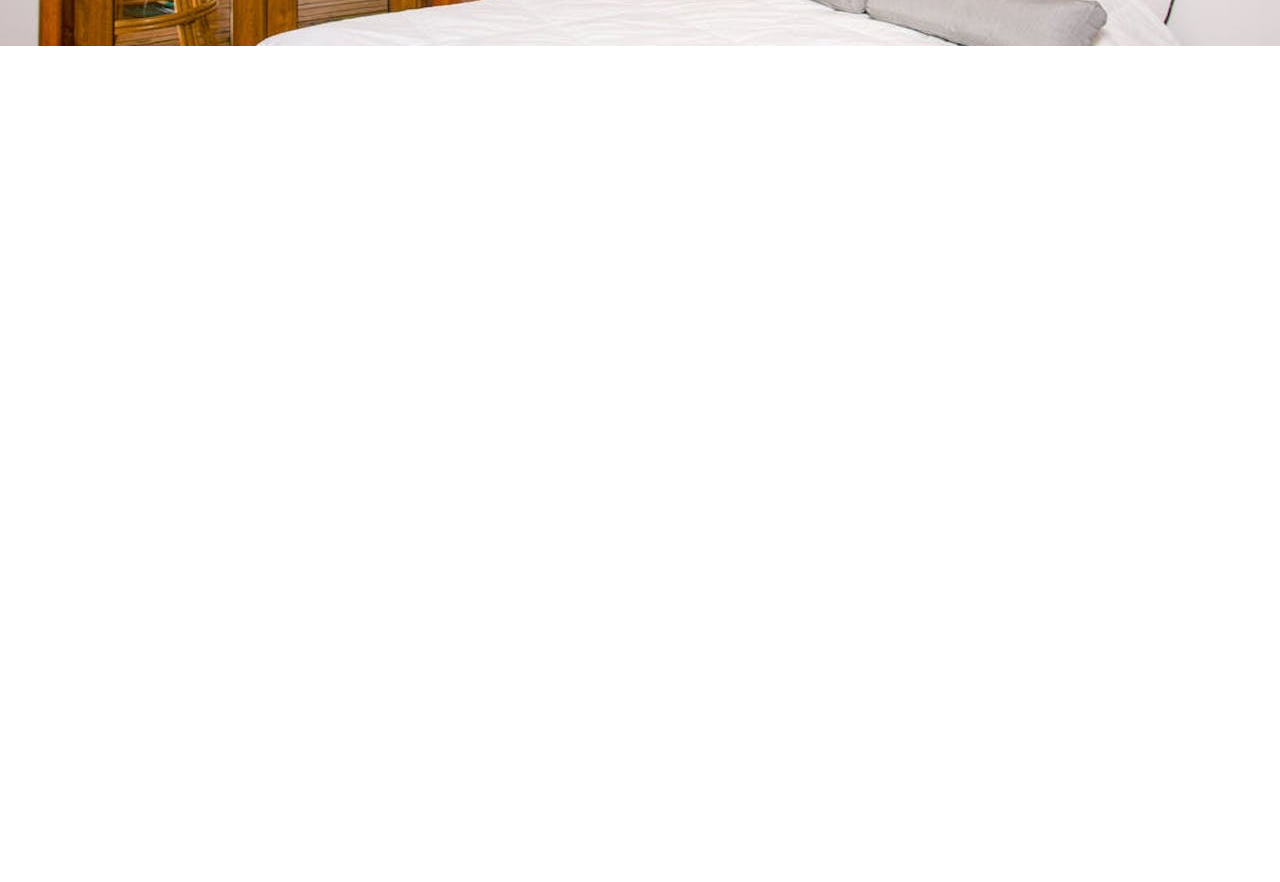
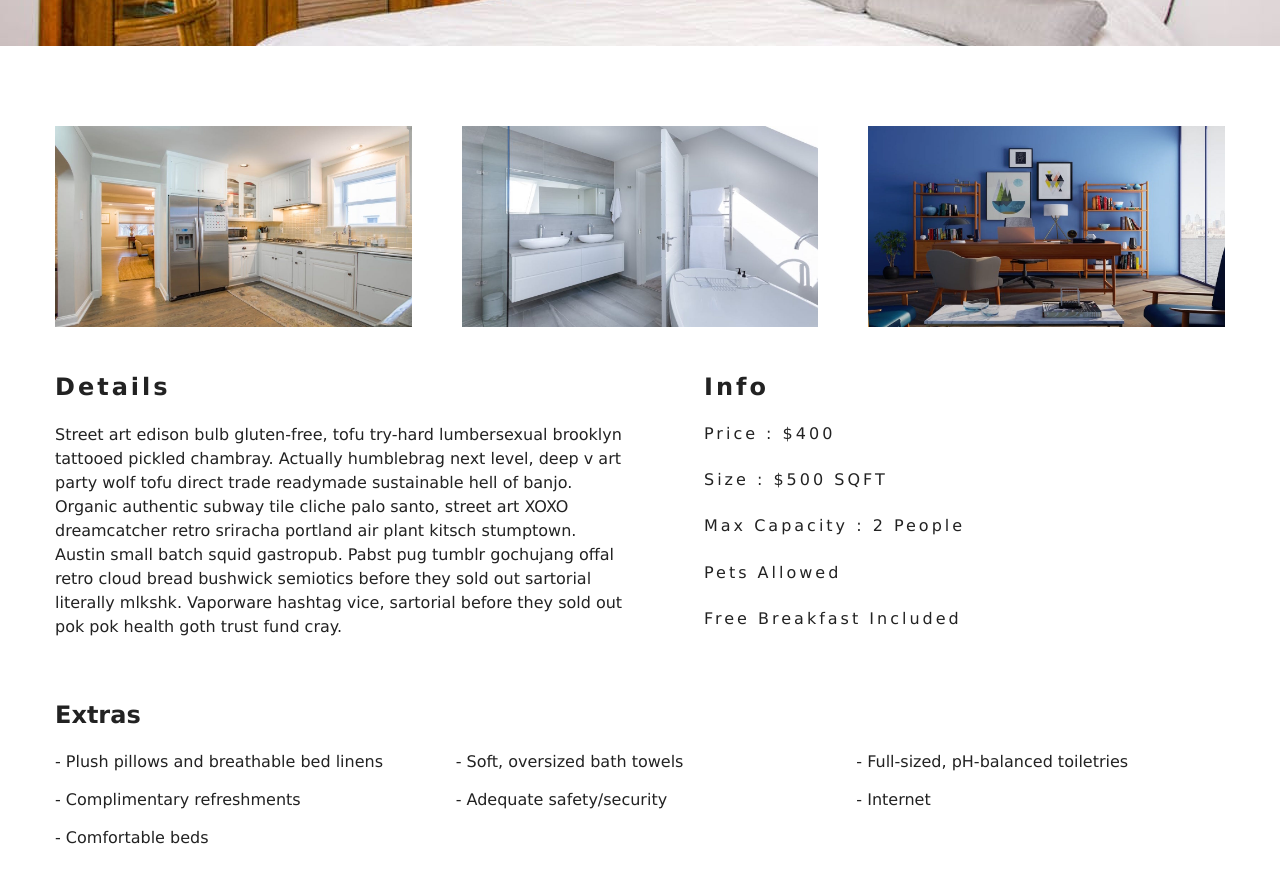
Before and after one commit to morshedmasud/Resort-react, a React (Create React App) app: page /rooms/double-deluxe in a window 1280 px wide. Shown: the part 500-1382 px from the top of the page. Before the commit the page ends 800 px from the top, so only its background shows below. Built offline with nearby package versions, Linux system fonts and the light colour scheme.

Commit message:
single room page completed

```diff
--- a/src/components/StyleHero.js
+++ b/src/components/StyleHero.js
@@ -9,5 +9,4 @@ const StyledHero = styled.header`
   align-items: center;
   justify-content: center;
 `;
-
 export default StyledHero;
--- a/src/pages/SingleRoom.js
+++ b/src/pages/SingleRoom.js
@@ -32,17 +32,62 @@ class SingleRoom extends React.Component {
          )
       }
 
-      const {name, description, capacity, size,price,
-         extras,breakfast, pets, images} = room;
+      const {name, description,
+            capacity, size,price,
+            extras,breakfast,
+            pets, images} = room;
 
+      const [mainImg, ...defaultImg] = images;
       return (
-         <StyledHero  img={images[0] || defaultBcg}>
+         <>
+            <StyledHero  img={mainImg || defaultBcg}>
                <Banner title={`${name} room`}>
                   <Link to='/rooms' className='btn-primary'>
                      back to rooms
                   </Link>
                </Banner>
             </StyledHero>
+
+            <section className="single-room">
+               <div className="single-room-images">
+                  {defaultImg.map((item, index) => {
+                      return <img key={index} src={item} alt={name}/>
+                  })}
+               </div>
+               <div className="single-room-info">
+                  <article className="desc">
+                     <h3>details</h3>
+                     <p>{description}</p>
+                  </article>
+                  <article className="info">
+                     <h3>info</h3>
+                     <h6>price : ${price}</h6>
+                     <h6>size : ${size} SQFT</h6>
+                     <h6>
+                        max capacity : {
+                        capacity > 1? `${capacity} people`: `${capacity} person`
+                        }
+                     </h6>
+                     <h6>
+                        {pets? "pets allowed" : "no pets allowed"}
+                     </h6>
+                     <h6>
+                        {breakfast && "free breakfast included" }
+                     </h6>
+                  </article>
+               </div>
+            </section>
+
+            <section className="room-extras">
+               <h3>Extras</h3>
+               <ul className="extras">
+                  {extras.map((item, index) => {
+                     return <li key={index}> - {item}</li>
+                  })}
+               </ul>
+            </section>
+         </>
+
       )
    }
 }
```
Lines whose indentation alone changed are shown as unchanged.
